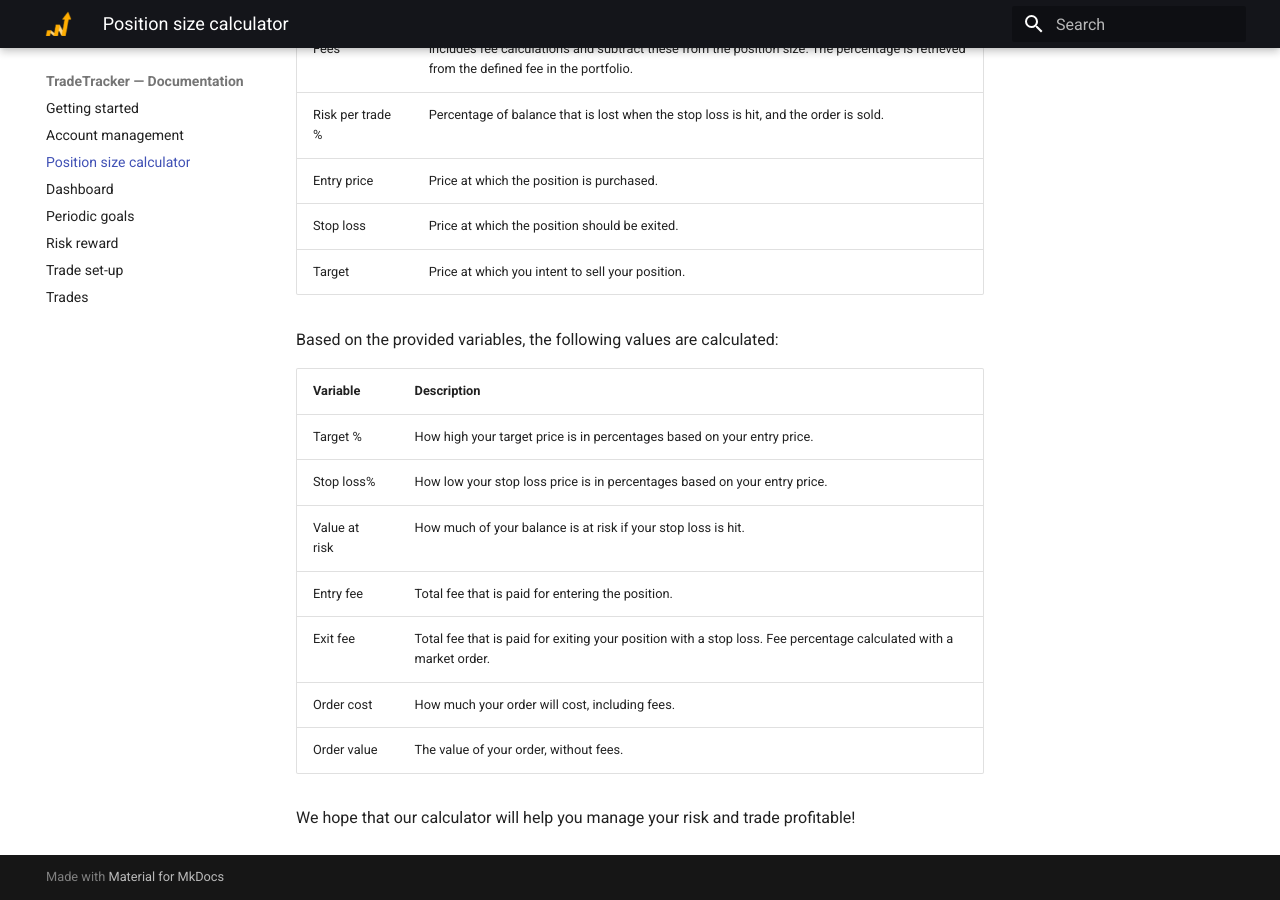
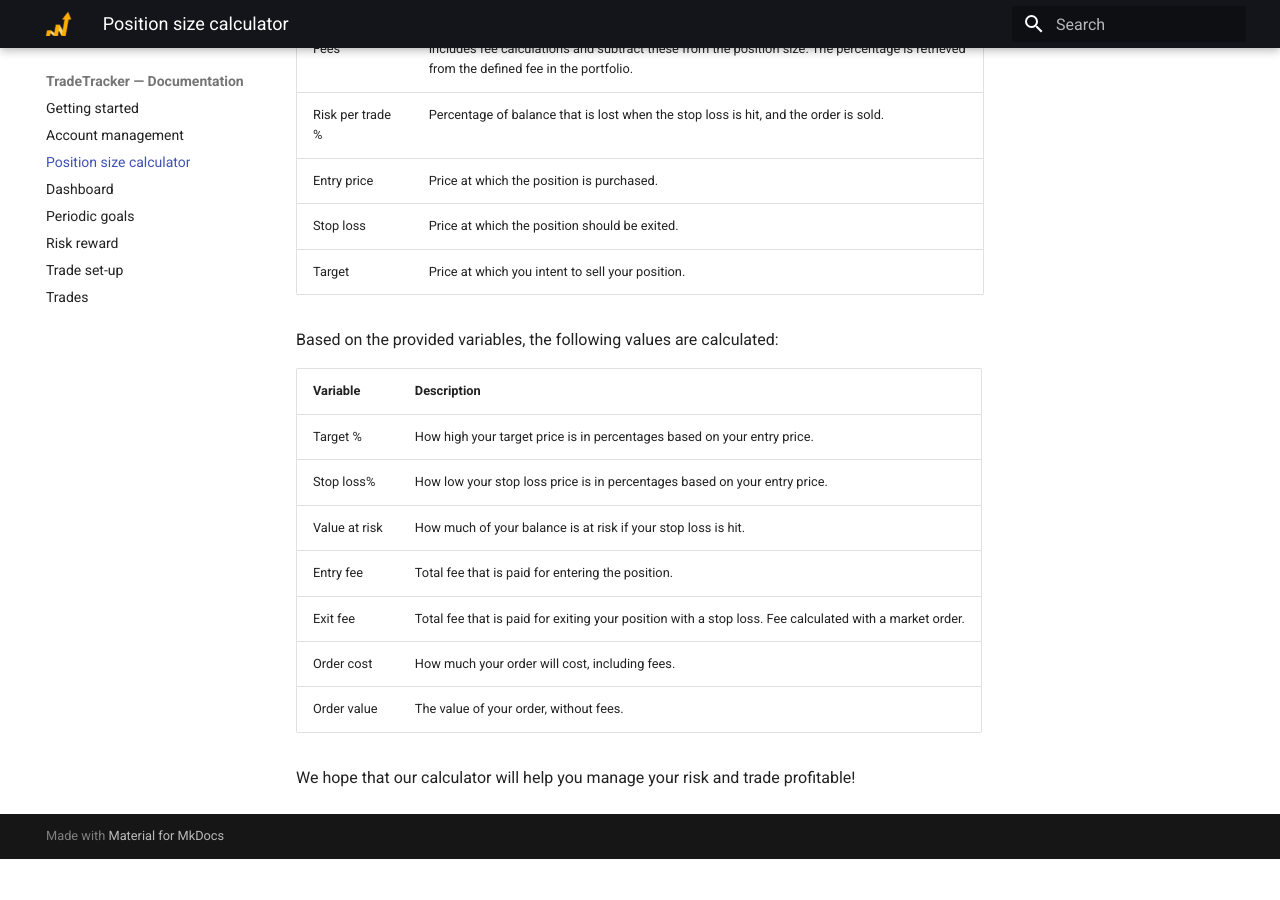
Before and after one commit to TradeTracker/docs, an MkDocs documentation site: the page built from docs/calculator.md, in a window 1280 px wide and 900 px high, scrolled down 1070 px. Built offline with MkDocs 1.6.1 and Material for MkDocs 9.7.7, drawn with Linux system fonts in a browser that asks for light colours; after the commit the page ends 1929 px from its top, so only the background shows below that.

Commit message:
Update calculator.md

```diff
--- a/docs/calculator.md
+++ b/docs/calculator.md
@@ -25,7 +25,7 @@
 |Stop loss%| How low your stop loss price is in percentages based on your entry price.|
 |Value at risk| How much of your balance is at risk if your stop loss is hit.|
 |Entry fee|Total fee that is paid for entering the position.|
-|Exit fee|Total fee that is paid for exiting your position with a stop loss. Fee percentage calculated with a market order.|
+|Exit fee|Total fee that is paid for exiting your position with a stop loss. Fee calculated with a market order.|
 |Order cost|How much your order will cost, including fees.|
 |Order value|The value of your order, without fees.|
 
```
